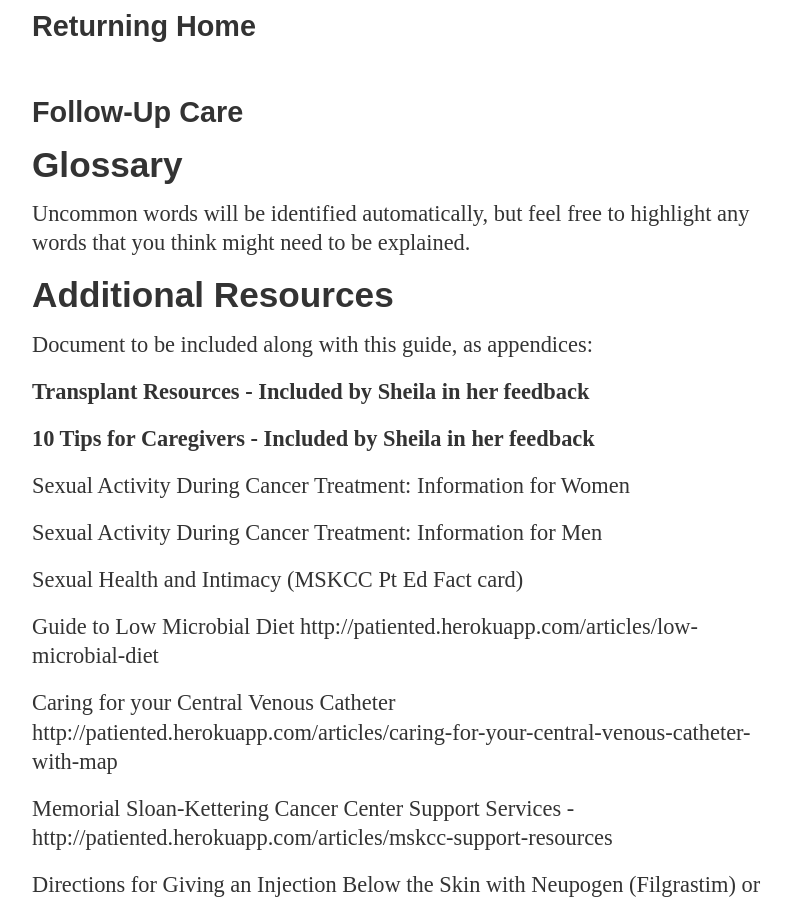
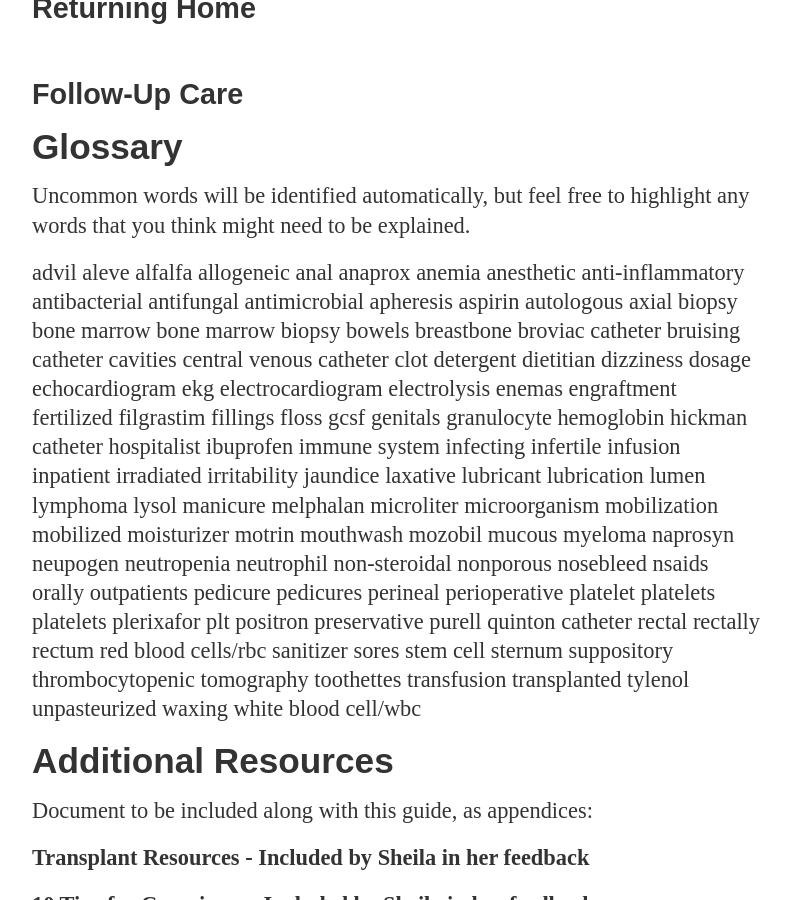
Before and after one commit to mskccpatiented/contentaudit, a Jekyll site: the page built from _posts/2012-11-19-auto-bmt-outpatient-guide-hybrid.md, in a window 1280 px wide and 900 px high, scrolled down 59427 px. Shown: the whole window, without its empty margins (128-919 px from the left). Built offline with Jekyll 4.4.1, drawn with Linux system fonts in a browser that asks for light colours; Markdown is read by kramdown in place of the engine named in the settings; some of the changed text lies outside the part shown.

Commit message:
deploying BMT patient ed

```diff
--- a/_posts/2012-11-19-auto-bmt-outpatient-guide-hybrid.md
+++ b/_posts/2012-11-19-auto-bmt-outpatient-guide-hybrid.md
@@ -964,6 +962,122 @@ If you have special needs you will be seen by a physical therapist for an evalua
 ## Glossary
 Uncommon words will be identified automatically, but feel free to highlight any words that you think might need to be explained.
 
+advil
+aleve
+alfalfa
+allogeneic
+anal
+anaprox
+anemia
+anesthetic
+anti-inflammatory
+antibacterial
+antifungal
+antimicrobial
+apheresis
+aspirin
+autologous
+axial
+biopsy
+bone marrow
+bone marrow biopsy
+bowels
+breastbone
+broviac catheter
+bruising
+catheter
+cavities
+central venous catheter
+clot
+detergent
+dietitian
+dizziness
+dosage
+echocardiogram
+ekg
+electrocardiogram
+electrolysis
+enemas
+engraftment
+fertilized
+filgrastim
+fillings
+floss
+gcsf
+genitals
+granulocyte
+hemoglobin
+hickman catheter
+hospitalist
+ibuprofen
+immune system
+infecting
+infertile
+infusion
+inpatient
+irradiated
+irritability
+jaundice
+laxative
+lubricant
+lubrication
+lumen
+lymphoma
+lysol
+manicure
+melphalan
+microliter
+microorganism
+mobilization
+mobilized
+moisturizer
+motrin
+mouthwash
+mozobil
+mucous
+myeloma
+naprosyn
+neupogen
+neutropenia
+neutrophil
+non-steroidal
+nonporous
+nosebleed
+nsaids
+orally
+outpatients
+pedicure
+pedicures
+perineal
+perioperative
+platelet
+platelets
+platelets
+plerixafor
+plt
+positron
+preservative
+purell
+quinton catheter
+rectal
+rectally
+rectum
+red blood cells/rbc
+sanitizer
+sores
+stem cell
+sternum
+suppository
+thrombocytopenic
+tomography
+toothettes
+transfusion
+transplanted
+tylenol
+unpasteurized
+waxing
+white blood cell/wbc
+
 ## Additional Resources
 
 Document to be included along with this guide, as appendices:
```
Also changed, not shown: other parts of _posts/2012-11-19-auto-bmt-outpatient-guide-hybrid.md (+4 -6 lines), 1 other file.
